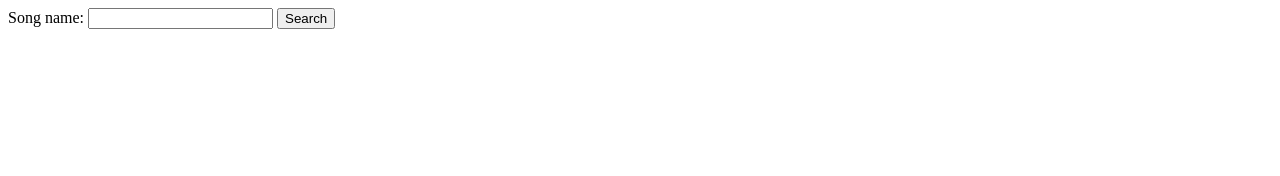
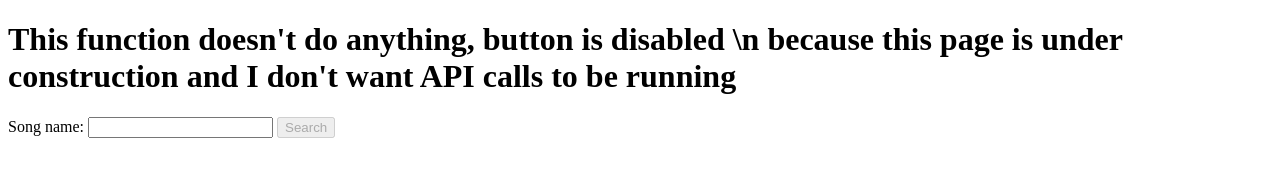
Before and after one commit to inhwamo/spotifychoreography, a plain HTML site: page index.html in a window 1280 px wide. Drawn offline with Linux system fonts and the light colour scheme.

Commit message:
added construction message

```diff
--- a/index.html
+++ b/index.html
@@ -6,10 +6,11 @@
     <title>Spotify API Example</title>
 </head>
 <body>
+    <h1>This function doesn't do anything, button is disabled \n because this page is under construction and I don't want API calls to be running</h1>
     <form id="song-search-form">
         <label for="song-name">Song name:</label>
         <input type="text" id="song-name" name="song-name" required>
-        <button type="submit">Search</button>
+        <button type="submit" disabled = true >Search</button>
     </form>
     <div id="song-info"></div>
 
```
